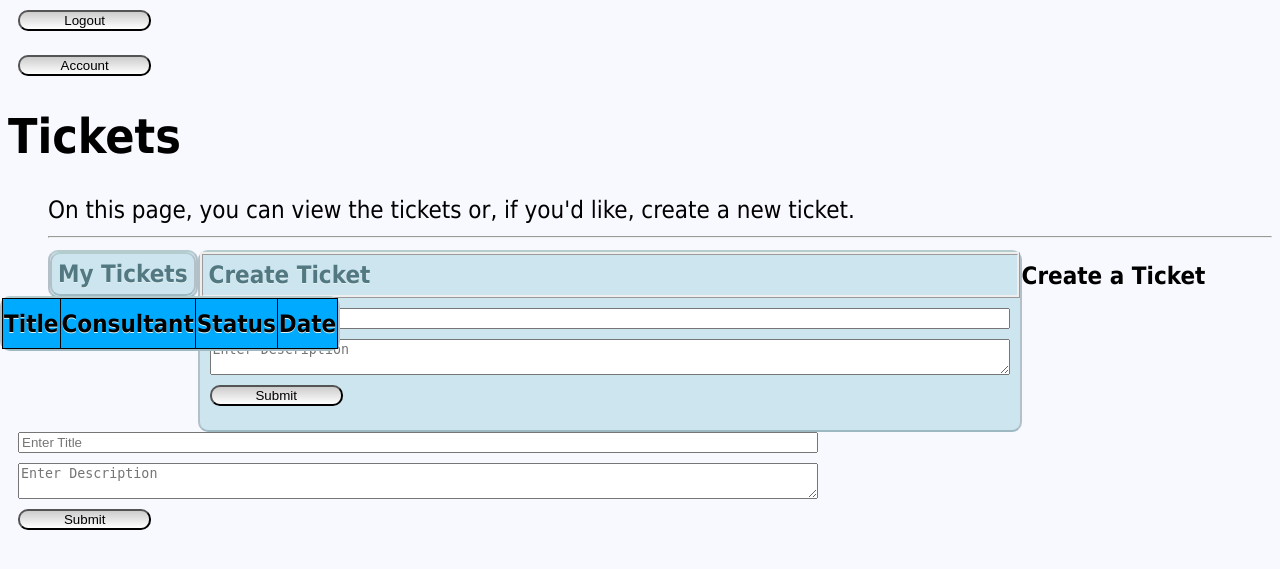
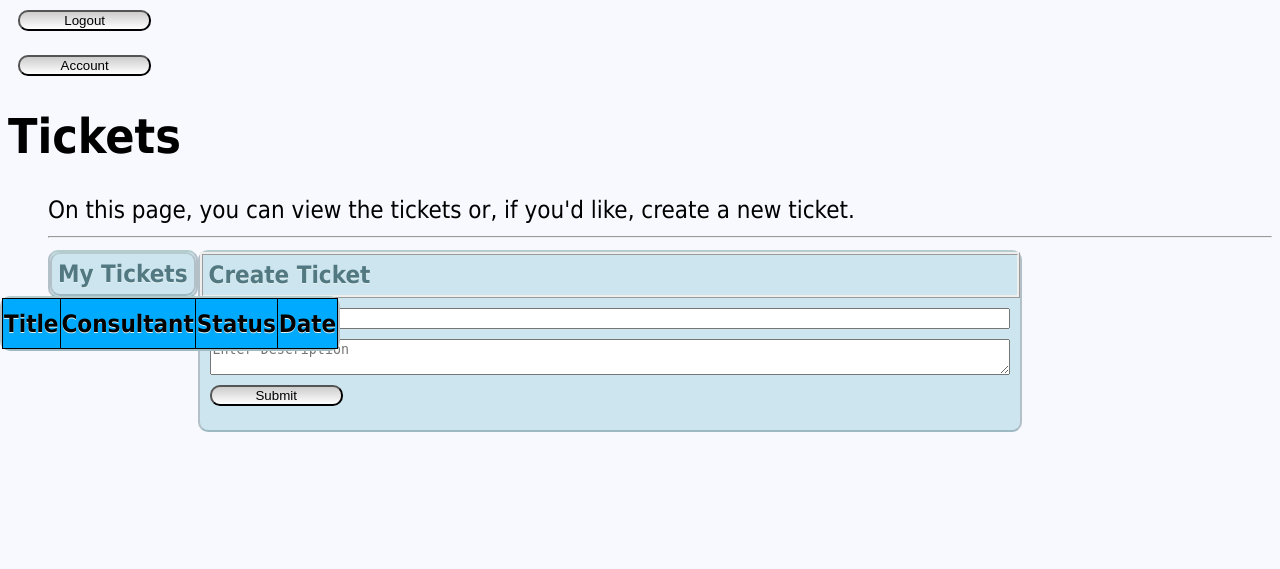
Before and after one commit to CompSci3-4/HelpDesk-Web, a PHP site: page /tickets/list.php in a window 1280 px wide. Shown: the top 569 px of the page. Run offline with PHP 8.4, Linux system fonts and the light colour scheme; the visitor is signed in with stand-in values (Sample User, id 1); data comes from the database, SQL or seed files in the repository; lists and menus that the app fills with data are empty.

Commit message:
Update list.php

```diff
--- a/tickets/list.php
+++ b/tickets/list.php
@@ -72,13 +72,5 @@
                     </form>
                 </li>
         </ul>
-        <div id="ticket-form">
-        <h2>Create a Ticket</h2>
-        <form action="create.php" method="post">
-            <input name="title" type ="text" placeholder="Enter Title"></input>
-            <textarea name="description" placeholder="Enter Description"></textarea>
-            <button class="submit" type="submit" >Submit</button>
-        </form>
-        </div>
     </body>
 </html>
```
